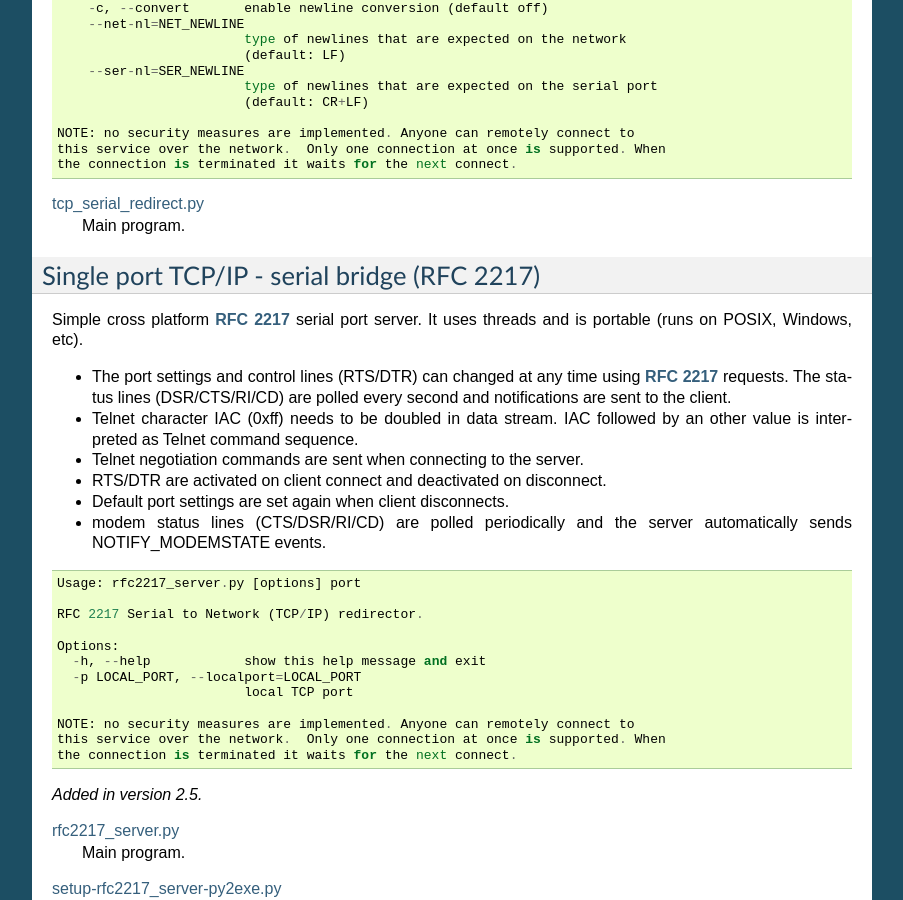
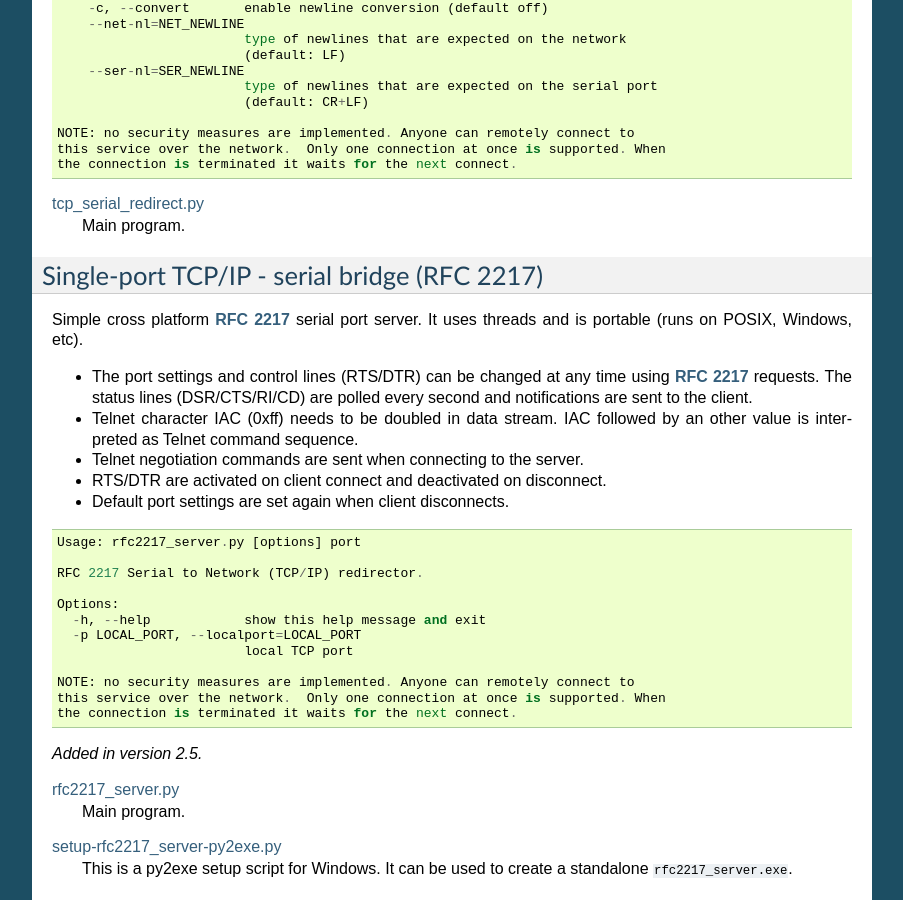
Before and after one commit to makerbot/pyserial, a Sphinx documentation site: the page built from pyserial/documentation/examples.rst, in a window 1280 px wide and 900 px high, scrolled down 2355 px. Shown: the whole window, without its empty margins (198-1101 px from the left). Built offline with Sphinx 7.4.7, drawn with Linux system fonts in a browser that asks for light colours; some of the changed text lies outside the part shown.

Commit message:
minor doc updates
git-svn-id: https://pyserial.svn.sourceforge.net/svnroot/pyserial/trunk@336 f19166aa-fa4f-0410-85c2-fa1106f25c8a

```diff
--- a/pyserial/documentation/examples.rst
+++ b/pyserial/documentation/examples.rst
@@ -163,21 +163,20 @@
 
 .. _tcp_serial_redirect.py: http://pyserial.svn.sourceforge.net/viewvc/*checkout*/pyserial/trunk/pyserial/examples/tcp_serial_redirect.py
 
-Single port TCP/IP - serial bridge (RFC 2217)
+Single-port TCP/IP - serial bridge (RFC 2217)
 =============================================
 Simple cross platform :rfc:`2217` serial port server. It uses threads and is
 portable (runs on POSIX, Windows, etc).
 
-- The port settings and control lines (RTS/DTR) can changed at any time using
-  :rfc:`2217` requests. The status lines (DSR/CTS/RI/CD) are polled every
+- The port settings and control lines (RTS/DTR) can be changed at any time
+  using :rfc:`2217` requests. The status lines (DSR/CTS/RI/CD) are polled every
   second and notifications are sent to the client.
 - Telnet character IAC (0xff) needs to be doubled in data stream. IAC followed
   by an other value is interpreted as Telnet command sequence.
 - Telnet negotiation commands are sent when connecting to the server.
 - RTS/DTR are activated on client connect and deactivated on disconnect.
 - Default port settings are set again when client disconnects.
-- modem status lines (CTS/DSR/RI/CD) are polled periodically and the server
-  automatically sends NOTIFY_MODEMSTATE events.
+
 ::
 
     Usage: rfc2217_server.py [options] port
--- a/pyserial/documentation/pyserial.rst
+++ b/pyserial/documentation/pyserial.rst
@@ -40,7 +40,7 @@
   translation etc. (which are many times enabled for POSIX.) This makes this
   module universally useful.
 - Compatible with :mod:`io` library (Python 2.6+)
-- RFC2217 client (experimental)
+- RFC 2217 client (experimental), server provided in the examples.
 
 
 Requirements
```
